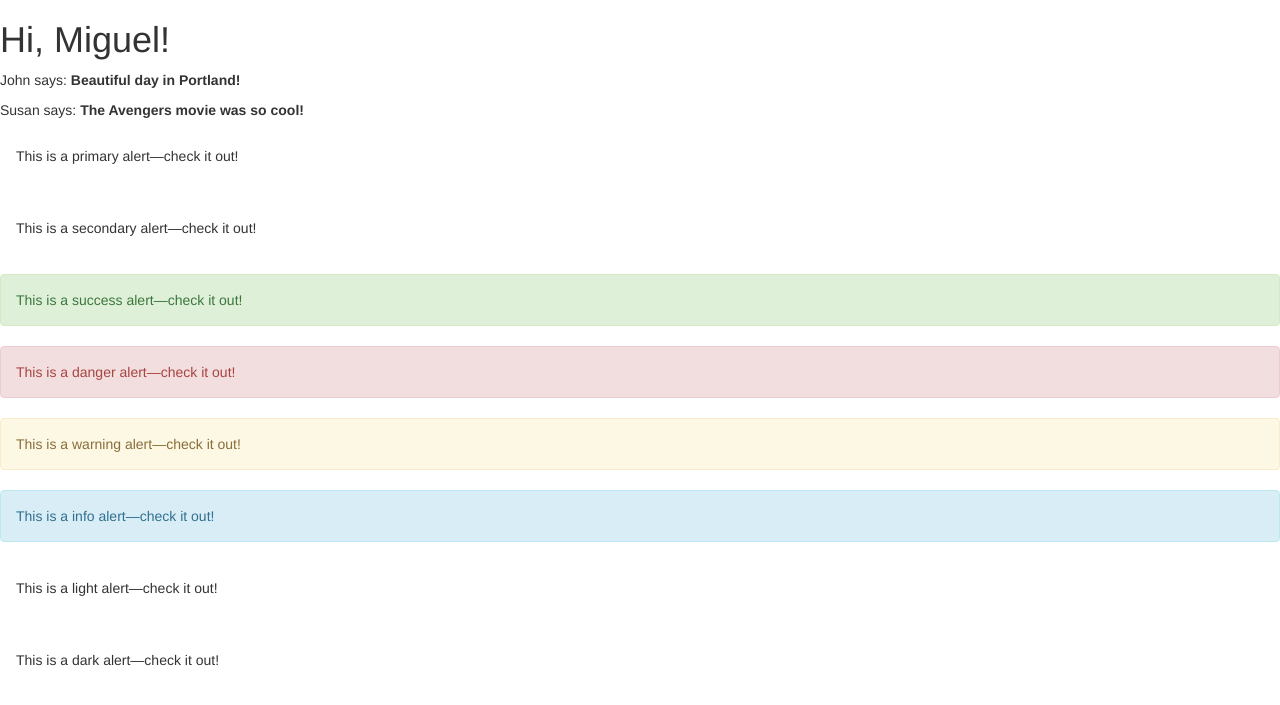
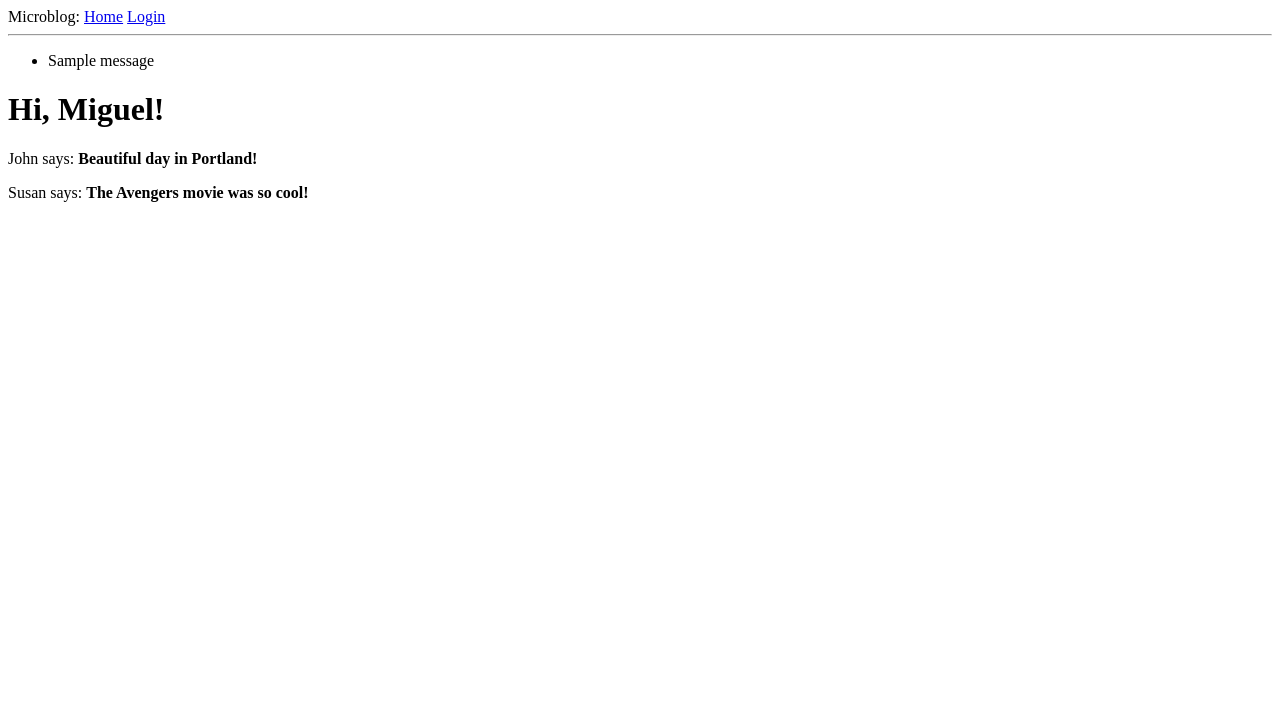
Before and after one commit to hidemori0422/flask-tutorial, a Flask app: page / in a window 1280 px wide. Shown: the top 705 px of the page. Run offline with Flask 2, Linux system fonts and the light colour scheme; one stand-in notice (Sample message) is shown; some libraries are stand-ins or nearby versions.

Commit message:
Finish: The Flask Mega-Tutorial Part III: Web Forms

```diff
--- a/app/__init__.py
+++ b/app/__init__.py
@@ -1,7 +1,10 @@
 from flask import Flask
 from flask_bootstrap import Bootstrap
 
+from config import Config
+
 app = Flask(__name__)
-Bootstrap(app)
+app.config.from_object(Config)
+# Bootstrap(app)
 
 from app import routes
--- a/app/routes.py
+++ b/app/routes.py
@@ -1,6 +1,7 @@
-from flask import render_template
+from flask import render_template, flash, redirect, url_for
 
 from app import app
+from app.forms import LoginForm
 
 
 @app.route('/')
@@ -23,3 +24,13 @@ def index():
 @app.route('/second_page')
 def second_page():
     return render_template('second_page.html')
+
+
+@app.route('/login', methods=['GET', 'POST'])
+def login():
+    form = LoginForm()
+    if form.validate_on_submit():
+        flash('Login requested for user {}, remember_me={}'.format(
+            form.username.data, form.remember_me.data))
+        return redirect(url_for('index'))
+    return render_template('login.html', title='Sign In', form=form)
--- a/app/templates/base.html
+++ b/app/templates/base.html
@@ -10,8 +10,21 @@
     <title>Title</title>
 </head>
 <body>
-    <div>Microblog: <a href="/index">Home</a></div>
+    <div>
+        Microblog:
+        <a href="{{ url_for('index') }}">Home</a>
+        <a href="{{ url_for('login') }}">Login</a>
+    </div>
     <hr>
+    {% with messages = get_flashed_messages() %}
+    {% if messages %}
+    <ul>
+        {% for message in messages %}
+        <li>{{ message }}</li>
+        {% endfor %}
+    </ul>
+    {% endif %}
+    {% endwith %}
     {% block content %}{% endblock %}
 </body>
 </html>
--- a/app/templates/index.html
+++ b/app/templates/index.html
@@ -1,4 +1,4 @@
-{% extends "bootstrap/base.html" %}
+{% extends "base.html" %}
 
 {% block content %}
     <h1>Hi, {{ user.username }}!</h1>
@@ -6,28 +6,28 @@
     <div><p>{{ post.author.username }} says: <b>{{ post.body }}</b></p></div>
     {% endfor %}
 
-    <div class="alert alert-primary" role="alert">
-      This is a primary alert—check it out!
-    </div>
-    <div class="alert alert-secondary" role="alert">
-      This is a secondary alert—check it out!
-    </div>
-    <div class="alert alert-success" role="alert">
-      This is a success alert—check it out!
-    </div>
-    <div class="alert alert-danger" role="alert">
-      This is a danger alert—check it out!
-    </div>
-    <div class="alert alert-warning" role="alert">
-      This is a warning alert—check it out!
-    </div>
-    <div class="alert alert-info" role="alert">
-      This is a info alert—check it out!
-    </div>
-    <div class="alert alert-light" role="alert">
-      This is a light alert—check it out!
-    </div>
-    <div class="alert alert-dark" role="alert">
-      This is a dark alert—check it out!
-    </div>
+<!--    <div class="alert alert-primary" role="alert">-->
+<!--      This is a primary alert—check it out!-->
+<!--    </div>-->
+<!--    <div class="alert alert-secondary" role="alert">-->
+<!--      This is a secondary alert—check it out!-->
+<!--    </div>-->
+<!--    <div class="alert alert-success" role="alert">-->
+<!--      This is a success alert—check it out!-->
+<!--    </div>-->
+<!--    <div class="alert alert-danger" role="alert">-->
+<!--      This is a danger alert—check it out!-->
+<!--    </div>-->
+<!--    <div class="alert alert-warning" role="alert">-->
+<!--      This is a warning alert—check it out!-->
+<!--    </div>-->
+<!--    <div class="alert alert-info" role="alert">-->
+<!--      This is a info alert—check it out!-->
+<!--    </div>-->
+<!--    <div class="alert alert-light" role="alert">-->
+<!--      This is a light alert—check it out!-->
+<!--    </div>-->
+<!--    <div class="alert alert-dark" role="alert">-->
+<!--      This is a dark alert—check it out!-->
+<!--    </div>-->
 {% endblock %}
--- /dev/null
+++ b/config.py
@@ -0,0 +1,5 @@
+import os
+
+
+class Config(object):
+    SECRET_KEY = os.environ.get('SECRET_KEY') or 'you-will-never-guess'
```
Also changed, not shown: app/forms.py (added, +10 -0 lines), app/templates/login.html (added, +24 -0 lines).
